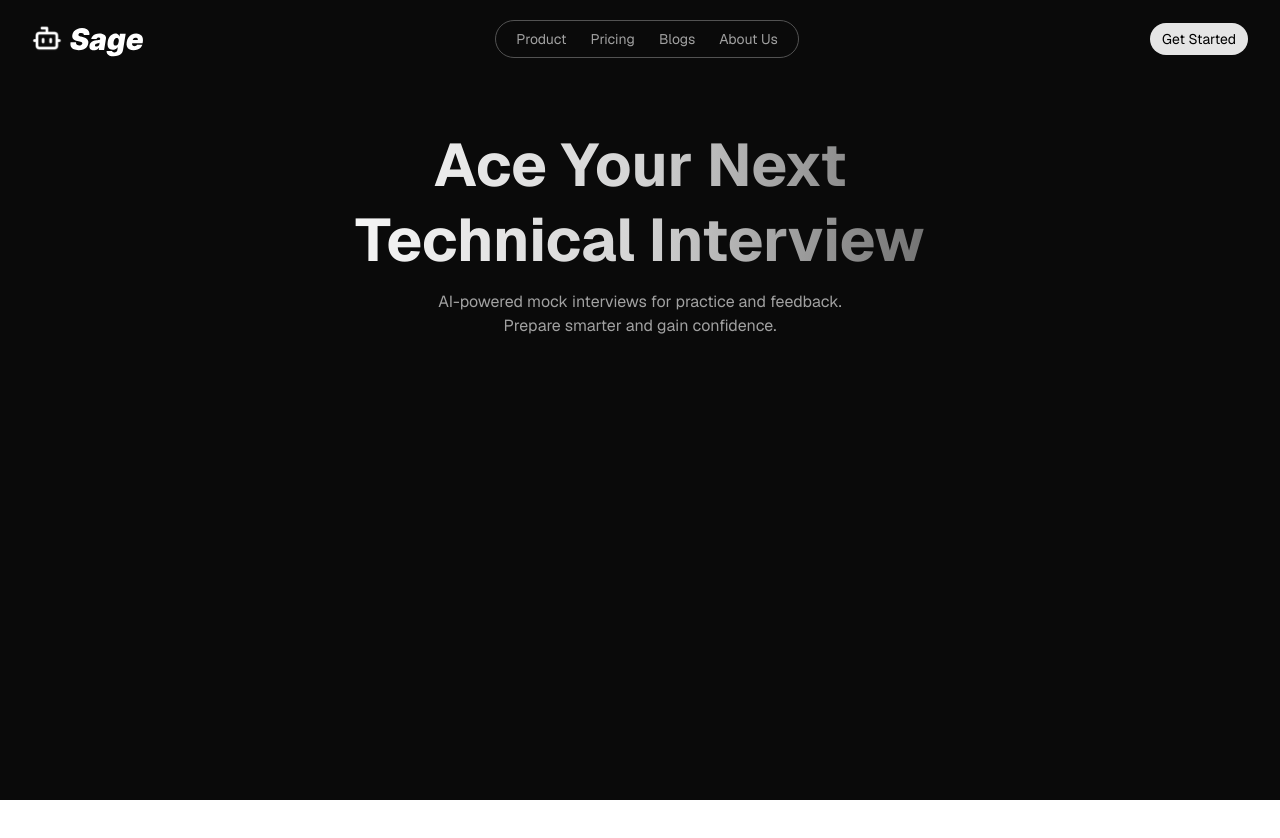
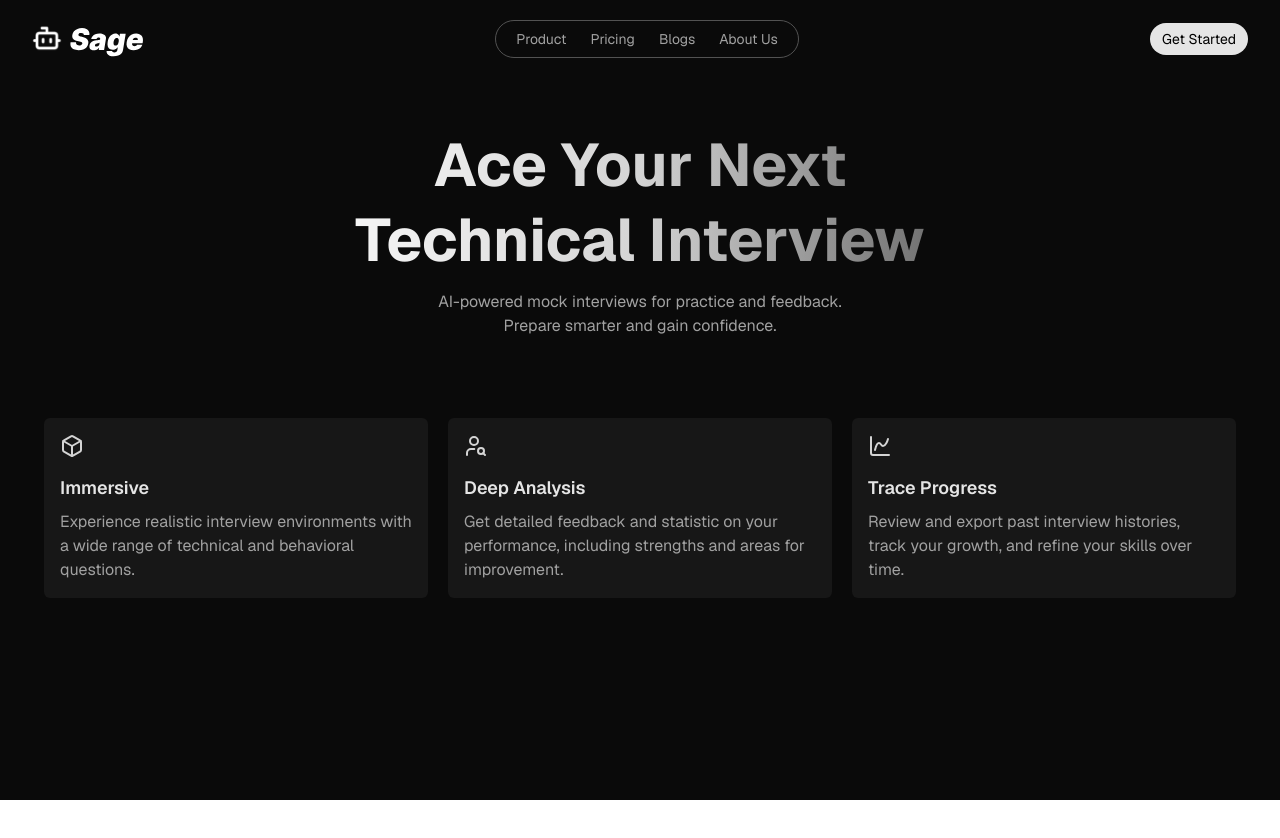
Before and after one commit to ShayokhShorfuddin/sage, a Next.js app: page / in a window 1280 px wide. Shown: the top 838 px of the page. Built offline with nearby package versions, Linux system fonts and the light colour scheme.

Commit message:
add cards below hero texts

```diff
--- /dev/null
+++ b/components/Card.tsx
@@ -0,0 +1,17 @@
+export default function Card({
+	icon,
+	heading,
+	description,
+}: {
+	icon: React.ReactNode;
+	heading: string;
+	description: string;
+}) {
+	return (
+		<div className="p-4 max-w-sm bg-neutral-900 rounded-md">
+			{icon}
+			<p className="text-neutral-200 mt-4 text-lg font-semibold">{heading}</p>
+			<p className="mt-2 text-neutral-400">{description}</p>
+		</div>
+	);
+}
--- a/components/Hero.tsx
+++ b/components/Hero.tsx
@@ -1,3 +1,31 @@
+import { Box, ChartSpline, UserSearch } from "lucide-react";
+import Card from "./Card";
+
+const cardsData: {
+	icon: React.ReactNode;
+	heading: string;
+	description: string;
+}[] = [
+	{
+		icon: <Box className="stroke-neutral-300" />,
+		heading: "Immersive",
+		description:
+			"Experience realistic interview environments with a wide range of technical and behavioral questions.",
+	},
+	{
+		icon: <UserSearch className="stroke-neutral-300" />,
+		heading: "Deep Analysis",
+		description:
+			"Get detailed feedback and statistic on your performance, including strengths and areas for improvement.",
+	},
+	{
+		icon: <ChartSpline className="stroke-neutral-300" />,
+		heading: "Trace Progress",
+		description:
+			"Review and export past interview histories, track your growth, and refine your skills over time.",
+	},
+];
+
 export default function Hero() {
 	return (
 		<section className="flex flex-col items-center min-h-svh bg-neutral-950 pt-[8rem]">
@@ -12,6 +40,12 @@ export default function Hero() {
 				<br />
 				Prepare smarter and gain confidence.
 			</p>
+
+			<div className="flex gap-x-5 mt-20">
+				{cardsData.map((cardData) => (
+					<Card key={cardData.heading} {...cardData} />
+				))}
+			</div>
 		</section>
 	);
 }
--- a/package.json
+++ b/package.json
@@ -9,6 +9,7 @@
 		"lint": "next lint"
 	},
 	"dependencies": {
+		"lucide-react": "^0.524.0",
 		"next": "15.3.4",
 		"react": "^19.0.0",
 		"react-dom": "^19.0.0"
```
Also changed, not shown: 1 other file (tests, documents, lock files or other folders). Lines whose indentation alone changed are shown as unchanged.
